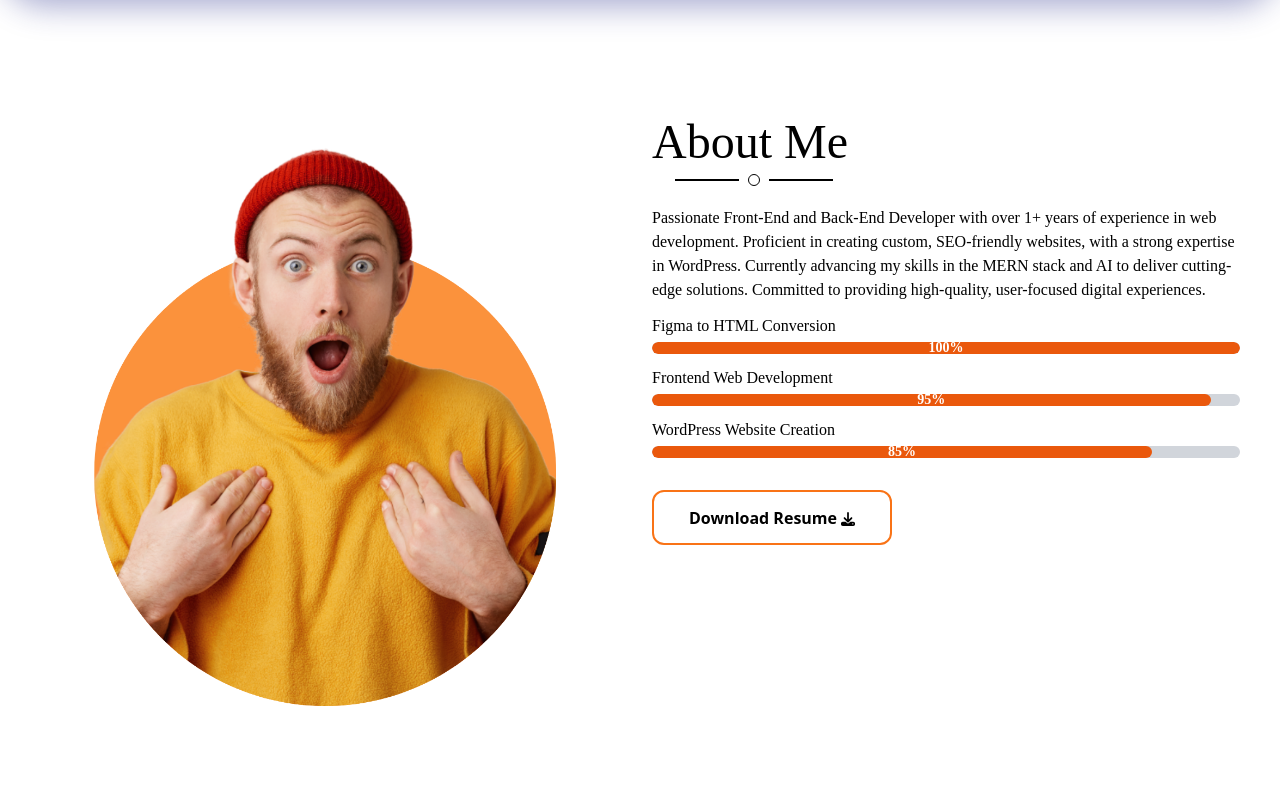
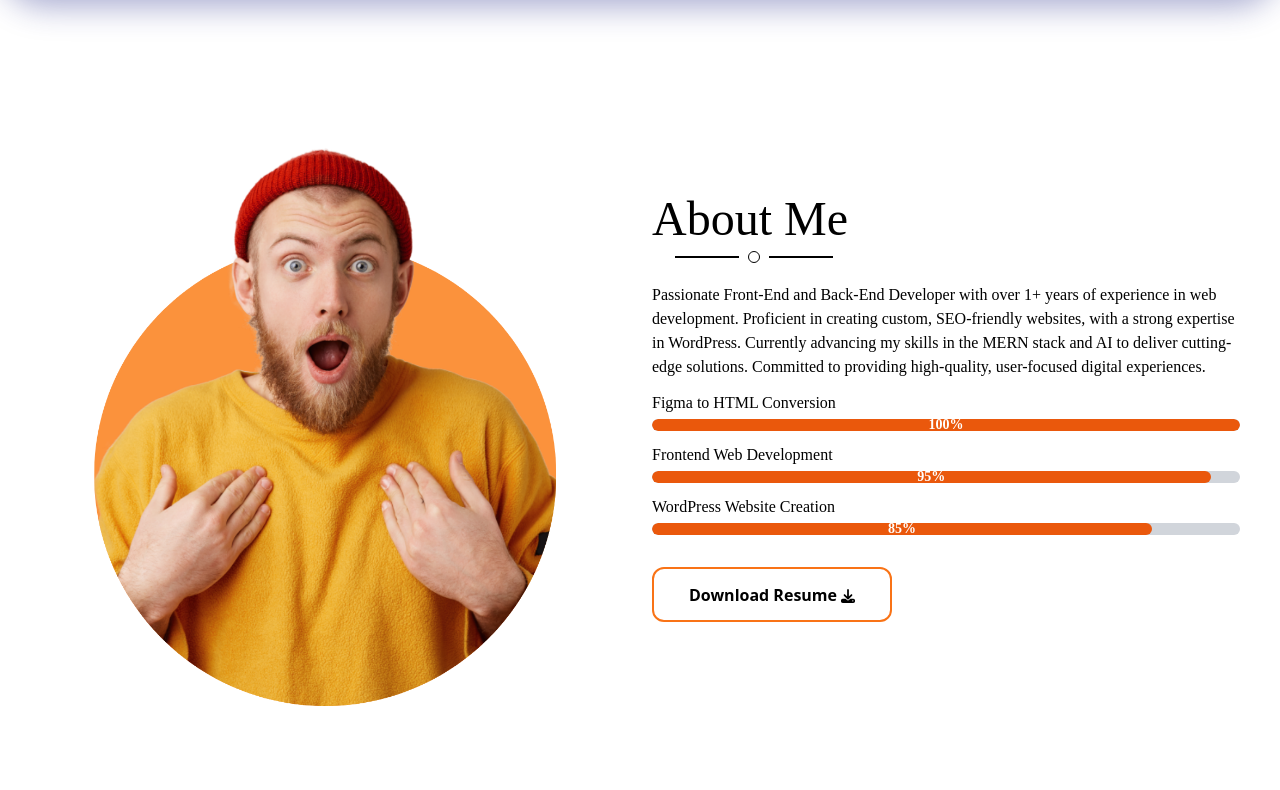
Before and after one commit to ynguyen1512/portfolio-richard, a Next.js app: page / in a window 1280 px wide. Shown: the part 1547-2337 px from the top of the page. Built offline with nearby package versions, Linux system fonts and the light colour scheme.

Commit message:
some ui bug fixed

```diff
--- a/src/app/page.tsx
+++ b/src/app/page.tsx
@@ -83,7 +83,7 @@ export default function Home() {
                     <div data-aos="fade-right" className="col-span-12 lg:col-span-6">
                         <Image className="w-full h-auto object-cover" src={aboutMe} alt=""/>
                     </div>
-                    <div data-aos="fade-left" className="col-span-12 lg:col-span-6 flex flex-col relative items-start">
+                    <div data-aos="fade-left" className="col-span-12 lg:col-span-6 flex flex-col relative items-start justify-center">
                         <h1 className="relative text-black text-4xl sm:text-5xl">About Me</h1>
                         <div className="flex mt-2">
                             <div className="relative ms-24 w-3 h-3 border border-black rounded-full before:absolute before:h-0.5 before:top-1 before:bg-black before:w-16 before:right-5 after:absolute after:h-0.5 after:top-1 after:bg-black after:w-16 after:left-5"></div>
@@ -344,7 +344,7 @@ export default function Home() {
                         <li className="my-2"><a className="flex gap-4 items-center" target="_blank" href="https://github.com/codewithshabbir"> <FaGithub className="bg-orange-500 text-white text-sm w-10 h-10 p-2 rounded-full flex items-center justify-center"/> codewithshabbir</a></li>
                     </ul>
                 </div>
-                <div className="col-span-12 md:col-span-6">
+                <div className="col-span-12 md:col-span-6 flex justify-center">
                     <div data-aos="fade-left" className="bg-orange-500 p-8 rounded-lg w-full max-w-xl">
                         <ContactForm/>
                     </div>
```
